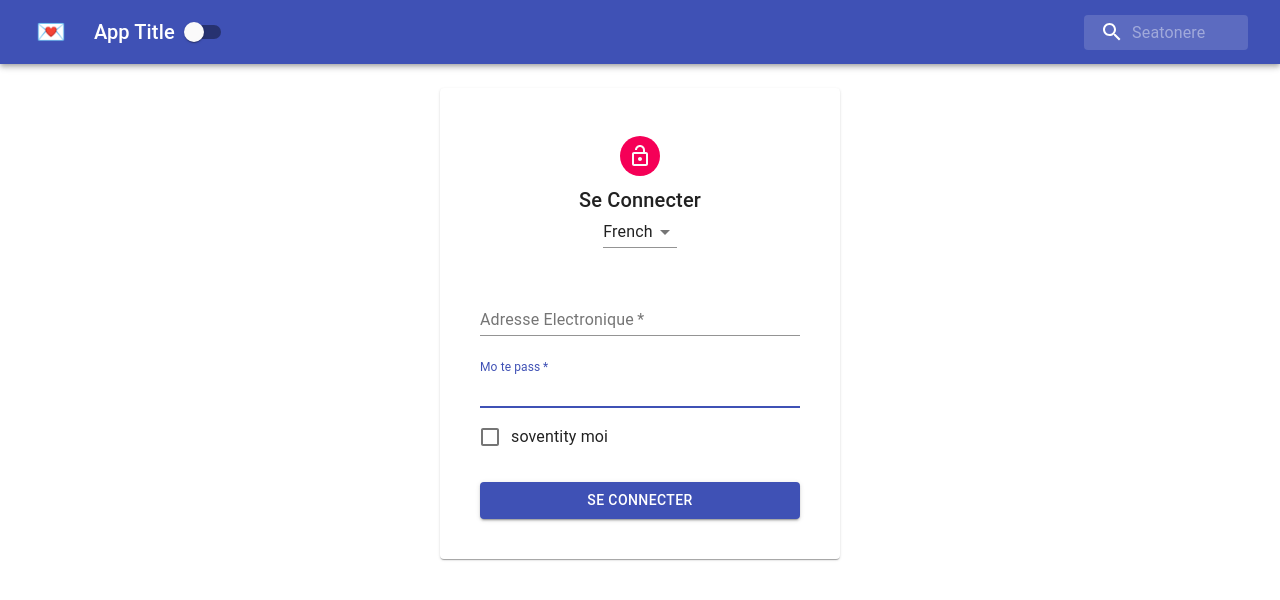
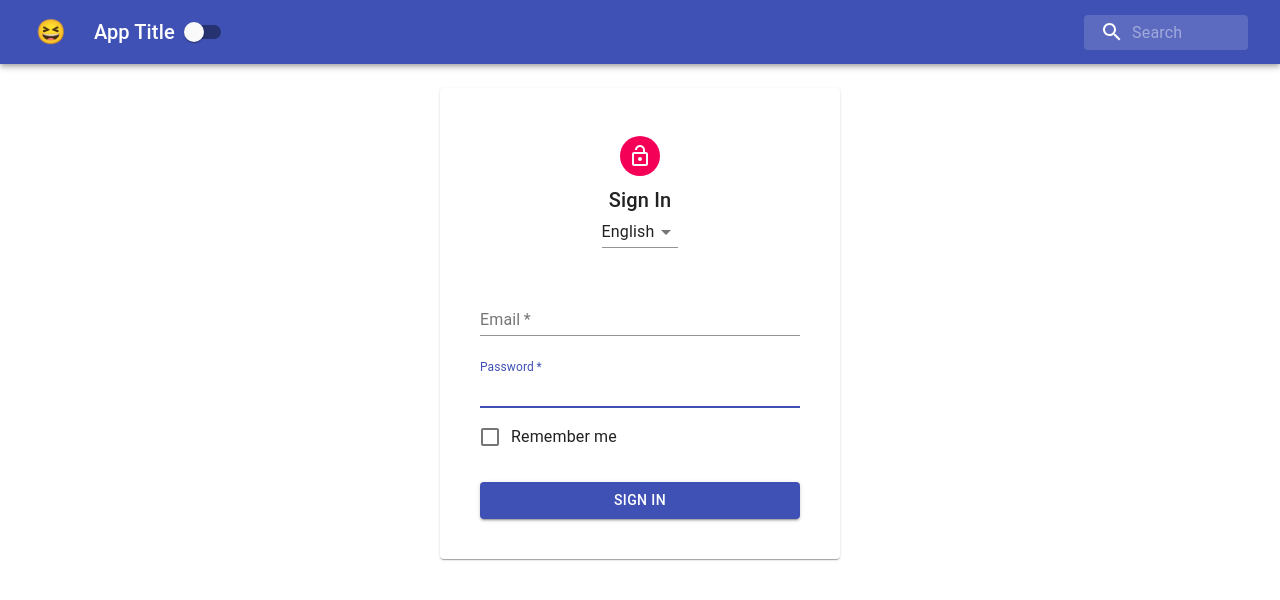
Before and after one commit to Nabarajrai/contextApp, a React (Create React App) app: page / in a window 1280 px wide. Shown: the top 600 px of the page. Built offline with nearby package versions, Linux system fonts and the light colour scheme.

Commit message:
made hooks in context

```diff
--- a/src/PageContent.js
+++ b/src/PageContent.js
@@ -1,17 +1,14 @@
-import React from "react";
+import React, { useContext } from "react";
 import { ThemeContext } from "./contexts/ThemeContext";
 
-class PageContent extends React.Component {
-  static contextType = ThemeContext;
-  render() {
-    const { isDarkMode } = this.context;
-    const styles = {
-      backgroundColor: isDarkMode ? "black" : "white",
-      height: "100vh",
-      width: "100vw",
-    };
-    return <div style={styles}>{this.props.children}</div>;
-  }
+function PageContent({ children }) {
+  const { isDarkMode } = useContext(ThemeContext);
+  const styles = {
+    backgroundColor: isDarkMode ? "black" : "white",
+    height: "100vh",
+    width: "100vw",
+  };
+  return <div style={styles}>{children}</div>;
 }
 
 export default PageContent;
--- a/src/contexts/LanguageContext.js
+++ b/src/contexts/LanguageContext.js
@@ -1,31 +1,15 @@
-import React, { Component, createContext } from "react";
+import React, { createContext, useState } from "react";
 export const LanguageContext = createContext();
 
-export class LanguageProvider extends Component {
-  constructor(props) {
-    super(props);
-    this.state = {
-      language: "French",
-    };
-  }
+export function LanguageProvider({ children }) {
+  const [language, setLanguage] = useState("English");
+  const handleToggle = (e) => {
+    setLanguage(e.target.value);
+  };
 
-  handleChange = (e) => {
-    this.setState({ language: e.target.value });
-  };
-  render() {
-    return (
-      <LanguageContext.Provider
-        value={{ ...this.state, handleToggle: this.handleChange }}
-      >
-        {this.props.children}
-      </LanguageContext.Provider>
-    );
-  }
+  return (
+    <LanguageContext.Provider value={{ language, handleToggle }}>
+      {children}
+    </LanguageContext.Provider>
+  );
 }
-
-export const withLanguageContext = (Component) => (props) =>
-  (
-    <LanguageContext.Consumer>
-      {(value) => <Component LanguageContext={value} {...props} />}
-    </LanguageContext.Consumer>
-  );
--- a/src/contexts/ThemeContext.js
+++ b/src/contexts/ThemeContext.js
@@ -1,22 +1,11 @@
-import React, { Component, createContext } from "react";
+import { createContext } from "react";
+import useToggleState from "../contexts/hooks/useToggleState";
 export const ThemeContext = createContext();
-export class ThemeProvider extends Component {
-  constructor(props) {
-    super(props);
-    this.state = {
-      isDarkMode: false,
-    };
-  }
-  handleToggle = () => {
-    this.setState({ isDarkMode: !this.state.isDarkMode });
-  };
-  render() {
-    return (
-      <ThemeContext.Provider
-        value={{ ...this.state, handleToggle: this.handleToggle }}
-      >
-        {this.props.children}
-      </ThemeContext.Provider>
-    );
-  }
+export function ThemeProvider({ children }) {
+  const [isDarkMode, handleToggle] = useToggleState(false);
+  return (
+    <ThemeContext.Provider value={{ isDarkMode, handleToggle }}>
+      {children}
+    </ThemeContext.Provider>
+  );
 }
--- /dev/null
+++ b/src/contexts/hooks/useToggleState.js
@@ -0,0 +1,11 @@
+import { useState } from "react";
+
+function useToggle(initialVal) {
+  const [state, setState] = useState(initialVal);
+  const Toggle = () => {
+    setState(!state);
+  };
+  return [state, Toggle];
+}
+
+export default useToggle;
```
